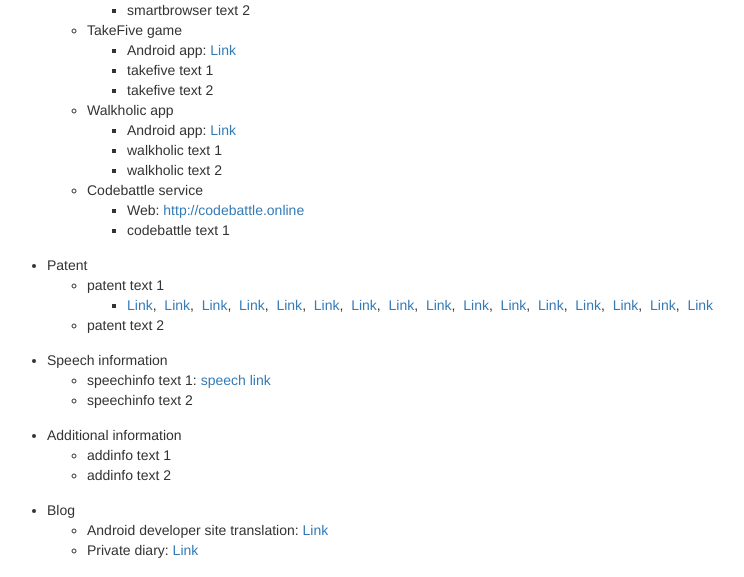
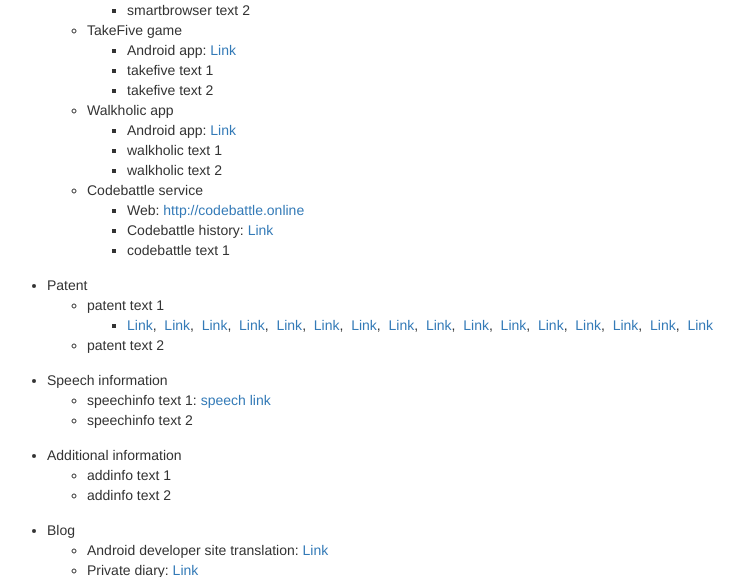
Before and after one commit to tedkim81/iamted, a Django app: page / in a window 1280 px wide. Shown: the part 1810-2387 px from the top of the page, without its empty margins (63-807 px from the left). Run offline with Django 3.2, Linux system fonts and the light colour scheme; some libraries are stand-ins or nearby versions.

Commit message:
Add codebattle history

```diff
--- a/app/templates/profile.html
+++ b/app/templates/profile.html
@@ -267,6 +267,7 @@
 					<li>{% trans "Codebattle service" %}
 						<ul>
 							<li>{% trans "Web" %}: <a href="http://codebattle.online" target="_blank">http://codebattle.online</a></li>
+							<li>{% trans "Codebattle history" %}: <a href="http://blog.naver.com/ktw5724/221013634142" target="_blank">Link</a></li>
 							<li>{% trans "codebattle text 1" %}</li>
 						</ul>
 					</li>
```
Also changed, not shown: locale/en/LC_MESSAGES/django.po, locale/ko/LC_MESSAGES/django.po, 2 other files.
